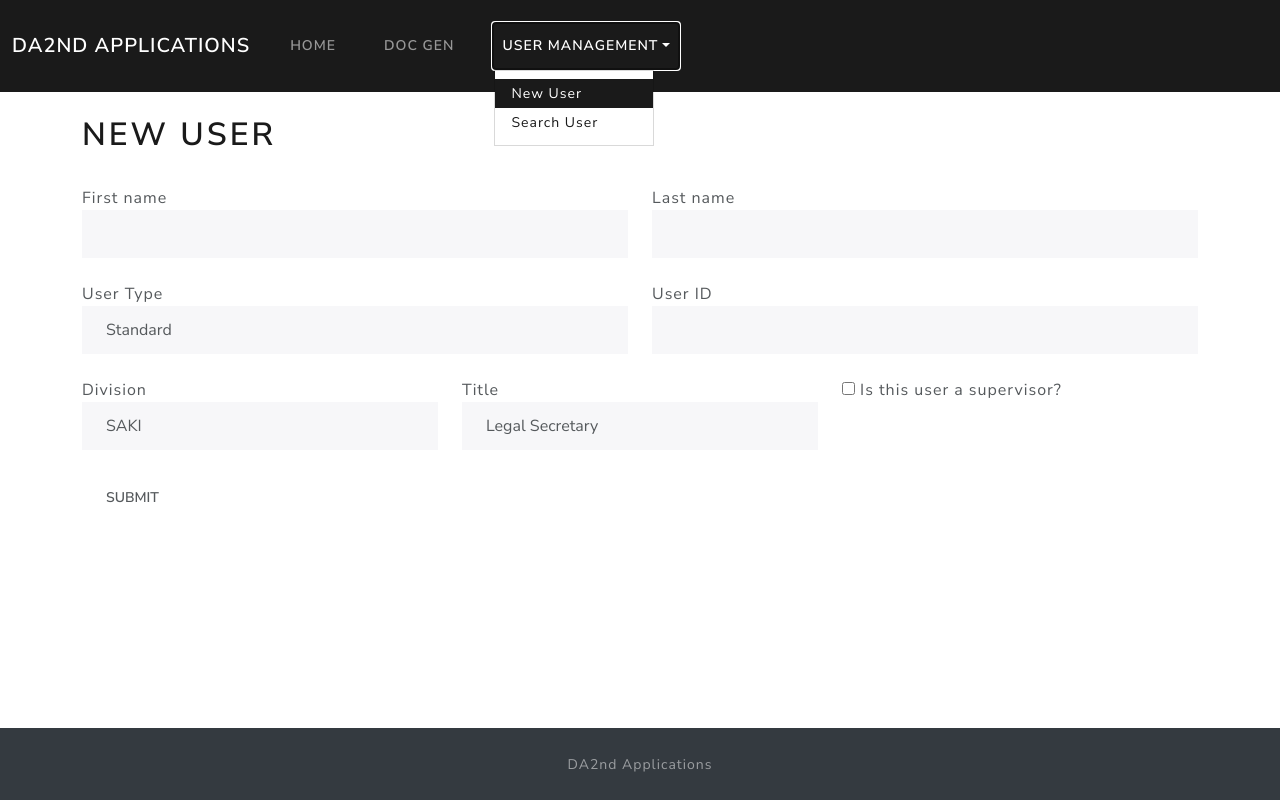
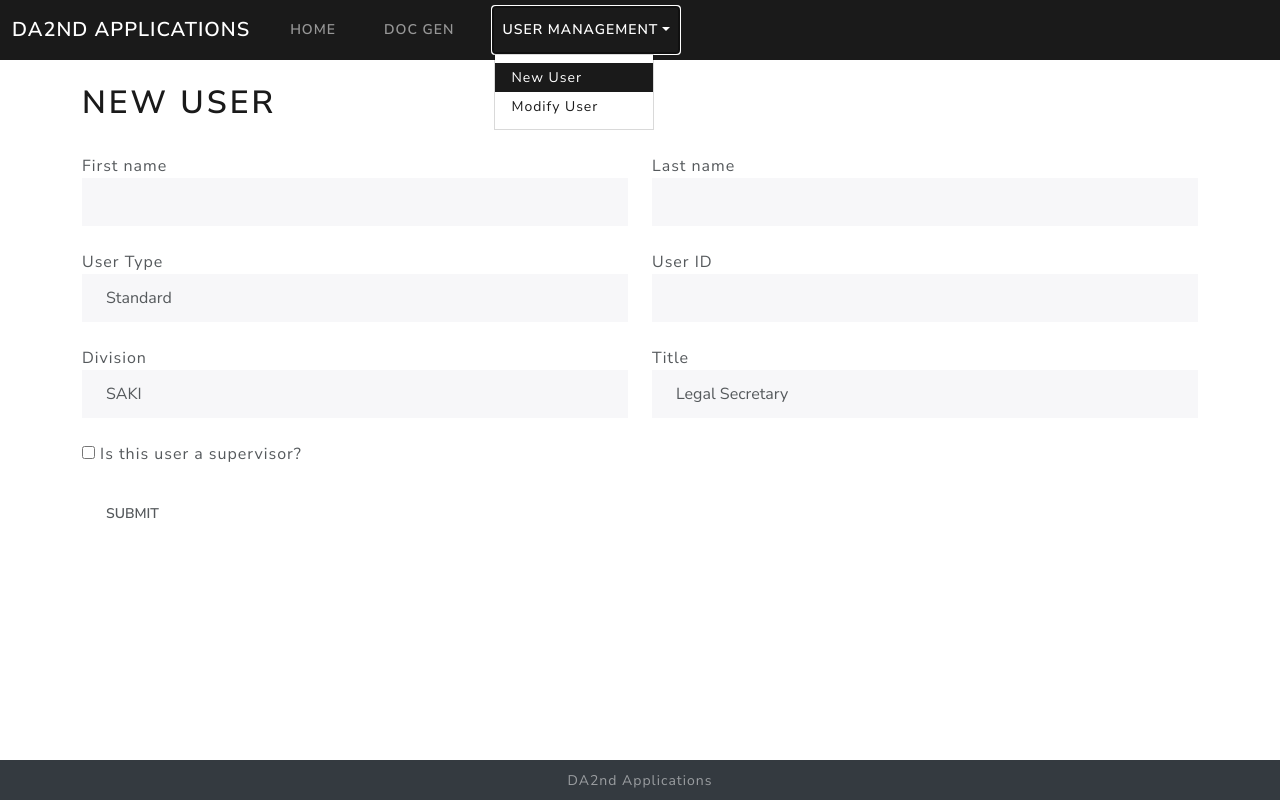
Before and after one commit to austin-smith-abq/Code, a Flask app: page /new_user in a window 1280 px wide, after a click on "USER MANAGEMENT". Run offline with Flask 2, Linux system fonts and the light colour scheme; some libraries are stand-ins or nearby versions.

Commit message:
cleaning up css

```diff
--- a/DA Apps/Forms.py
+++ b/DA Apps/Forms.py
@@ -12,7 +12,7 @@ class DocumentForm(FlaskForm):
 
 class UserSearchForm(FlaskForm):
     email = StringField('Email', validators=[DataRequired()])
-    submit = SubmitField('Search')
+    search = SubmitField('Search')
 
 class UserForm(FlaskForm):
     user_types = ['Standard', 'Intern', 'Contractor']
@@ -26,3 +26,4 @@ class UserForm(FlaskForm):
     title = SelectField('Title', choices=titles)
     supervisor = BooleanField('Is this user a supervisor?')
     submit = SubmitField('Submit')
+    deactivate = SubmitField('Deactivate')
--- a/DA Apps/app.py
+++ b/DA Apps/app.py
@@ -57,8 +57,8 @@ def new_user():
         "user_management/new_user.html", active="new_user", form=form
     )
 
-@app.route("/search_user", methods=["GET", "POST"])
-def search_user():
+@app.route("/modify_user", methods=["GET", "POST"])
+def modify_user():
     emails = get_email_autocomplete()
     search_form = UserSearchForm()
     form = UserForm()
@@ -67,5 +67,5 @@ def search_user():
     if form.validate_on_submit():
         print('success')
     return render_template(
-        "user_management/search_user.html", active="search_user", search_form=search_form, form=form, emails=emails,
+        "user_management/modify_user.html", active="modify_user", search_form=search_form, form=form, emails=emails,
     )
--- a/DA Apps/static/css/styles.css
+++ b/DA Apps/static/css/styles.css
@@ -1,5 +1,8 @@
 footer {
-  position: absolute;
+  position: fixed;
   bottom: 0;
   width: 100%;
 }
+body {
+  margin-bottom: 3rem;
+}
--- a/DA Apps/templates/footer.html
+++ b/DA Apps/templates/footer.html
@@ -1,4 +1,4 @@
-<footer id="sticky-footer" class="flex-shrink-0 py-4 bg-dark text-white-50">
+<footer id="sticky-footer" class="flex-shrink-0 py-2 bg-dark text-white-50">
   <div class="container text-center">
     <small>DA2nd Applications</small>
   </div>
--- a/DA Apps/templates/navbar.html
+++ b/DA Apps/templates/navbar.html
@@ -1,4 +1,4 @@
-<nav class="navbar navbar-expand-lg navbar-dark bg-primary">
+<nav class="navbar navbar-expand-lg py-2 navbar-dark bg-primary">
   <div class="container-fluid">
     <a class="navbar-brand" href="#">DA2nd Applications</a>
     <button class="navbar-toggler" type="button" data-bs-toggle="collapse" data-bs-target="#navbarColor01"
@@ -19,7 +19,7 @@
           <a class="nav-link dropdown-toggle" data-toggle="dropdown" href="#" role="button" aria-haspopup="true" aria-expanded="false">User Management</a>
           <div class="dropdown-menu" data-bs-popper="none">
             <a class="dropdown-item {% if active=='new_user' %}active{%endif %}" href="/new_user">New User</a>
-            <a class="dropdown-item {% if active=='search_user' %}active{%endif %}" href="/search_user">Search User</a>
+            <a class="dropdown-item {% if active=='modify_user' %}active{%endif %}" href="/modify_user">Modify User</a>
           </div>
         </li>
       </ul>
--- a/DA Apps/templates/user_management/new_user.html
+++ b/DA Apps/templates/user_management/new_user.html
@@ -30,6 +30,8 @@
             <div class="col">
                 {{ wtf.form_field(form.title) }}
             </div>
+        </div>
+        <div class="row pt-4">
             <div class="col">
                 {{ wtf.form_field(form.supervisor) }}
             </div>
```
Also changed, not shown: DA Apps/templates/modal.html (deleted, +0 -51 lines), DA Apps/templates/projects.html (deleted, +0 -50 lines), DA Apps/templates/user_management/modify_user.html (renamed from DA Apps/templates/user_management/update_user.html, +30 -5 lines), DA Apps/templates/user_management/search_user.html (deleted, +0 -26 lines).
